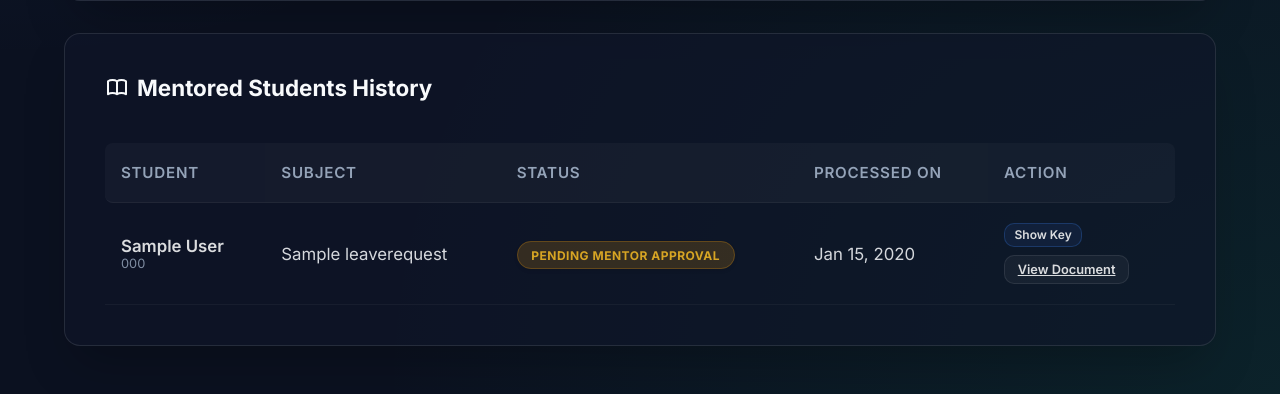
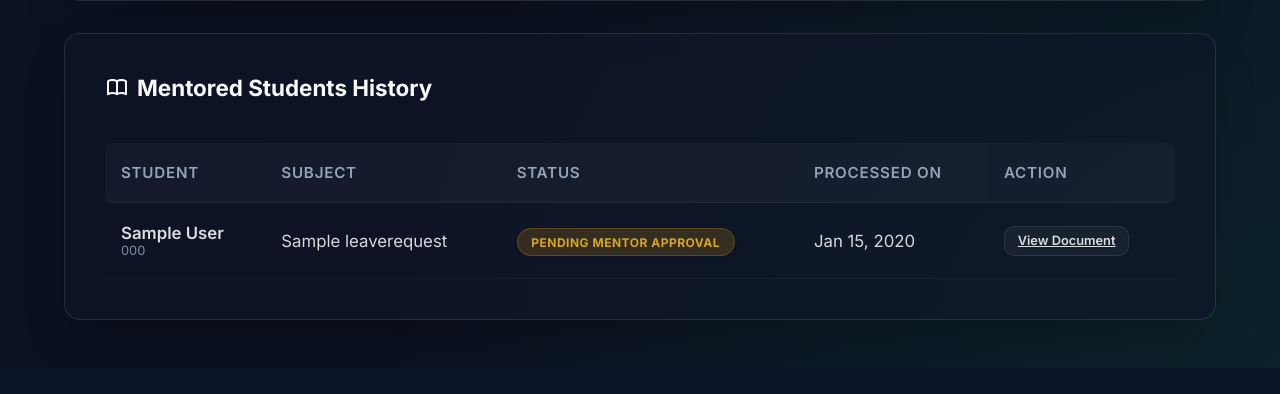
Before and after one commit to lasya2624/Leave-Approval, a Django app: template templates/approvals/faculty_dashboard.html in a window 1280 px wide. Shown: the part 744-1138 px from the top of the page. After the commit the page ends 1112 px from the top, so only its background shows below. Run offline with Django 5.2, Linux system fonts and the light colour scheme; the template is opened without the code that fills it: values that come from a table or form of the project are taken from there, others are empty; tables that the repository leaves empty hold one stand-in row (values such as "Sample post").

Commit message:
final commit

```diff
--- a/templates/approvals/faculty_dashboard.html
+++ b/templates/approvals/faculty_dashboard.html
@@ -124,13 +124,6 @@
                         <td><span class="status-badge status-{{ req.status }}">{{ req.get_status_display }}</span></td>
                         <td>{{ req.updated_at|date:"M d, Y" }}</td>
                         <td>
-                            <details style="margin-bottom: 0.5rem;">
-                                <summary class="btn" onclick="this.textContent = this.parentElement.hasAttribute('open') ? 'Show Key' : 'Hide Key'" style="padding: 0.2rem 0.6rem; font-size: 0.75rem; display: inline-block; cursor: pointer; background: rgba(59,130,246,0.1); border: 1px solid rgba(59,130,246,0.3); box-shadow: none;">Show Key</summary>
-                                <div style="font-size: 0.75rem; margin-top: 0.5rem; word-break: break-all; color: #10b981; background: rgba(16,185,129,0.1); padding: 0.25rem 0.5rem; border-radius: 4px; display: inline-block;">
-                                    Key: <strong>{{ req.verification_key }}</strong>
-                                </div>
-                            </details>
-                            <div style="margin-bottom: 0.5rem;"></div>
                             <a href="{% url 'download_letter' req.id %}" target="_blank" class="btn link-hover" style="padding: 0.4rem 0.8rem; background: rgba(255,255,255,0.05); box-shadow: none; border: 1px solid rgba(255,255,255,0.1); font-size: 0.8rem; white-space: nowrap;">View Document</a>
                         </td>
                     </tr>
@@ -177,13 +170,6 @@
                         <td><span class="status-badge status-{{ log.status }}">{{ log.get_status_display }}</span></td>
                         <td>{{ log.updated_at|date:"M d, Y" }}</td>
                         <td>
-                            <details style="margin-bottom: 0.5rem;">
-                                <summary class="btn" onclick="this.textContent = this.parentElement.hasAttribute('open') ? 'Show Key' : 'Hide Key'" style="padding: 0.2rem 0.6rem; font-size: 0.75rem; display: inline-block; cursor: pointer; background: rgba(59,130,246,0.1); border: 1px solid rgba(59,130,246,0.3); box-shadow: none;">Show Key</summary>
-                                <div style="font-size: 0.75rem; margin-top: 0.5rem; word-break: break-all; color: #10b981; background: rgba(16,185,129,0.1); padding: 0.25rem 0.5rem; border-radius: 4px; display: inline-block;">
-                                    Key: <strong>{{ log.verification_key }}</strong>
-                                </div>
-                            </details>
-                            <div style="margin-bottom: 0.5rem;"></div>
                             <a href="{% url 'download_letter' log.id %}" target="_blank" class="btn link-hover" style="padding: 0.4rem 0.8rem; background: rgba(255,255,255,0.05); box-shadow: none; border: 1px solid rgba(255,255,255,0.1); font-size: 0.8rem; white-space: nowrap;">View Document</a>
                         </td>
                     </tr>
```
